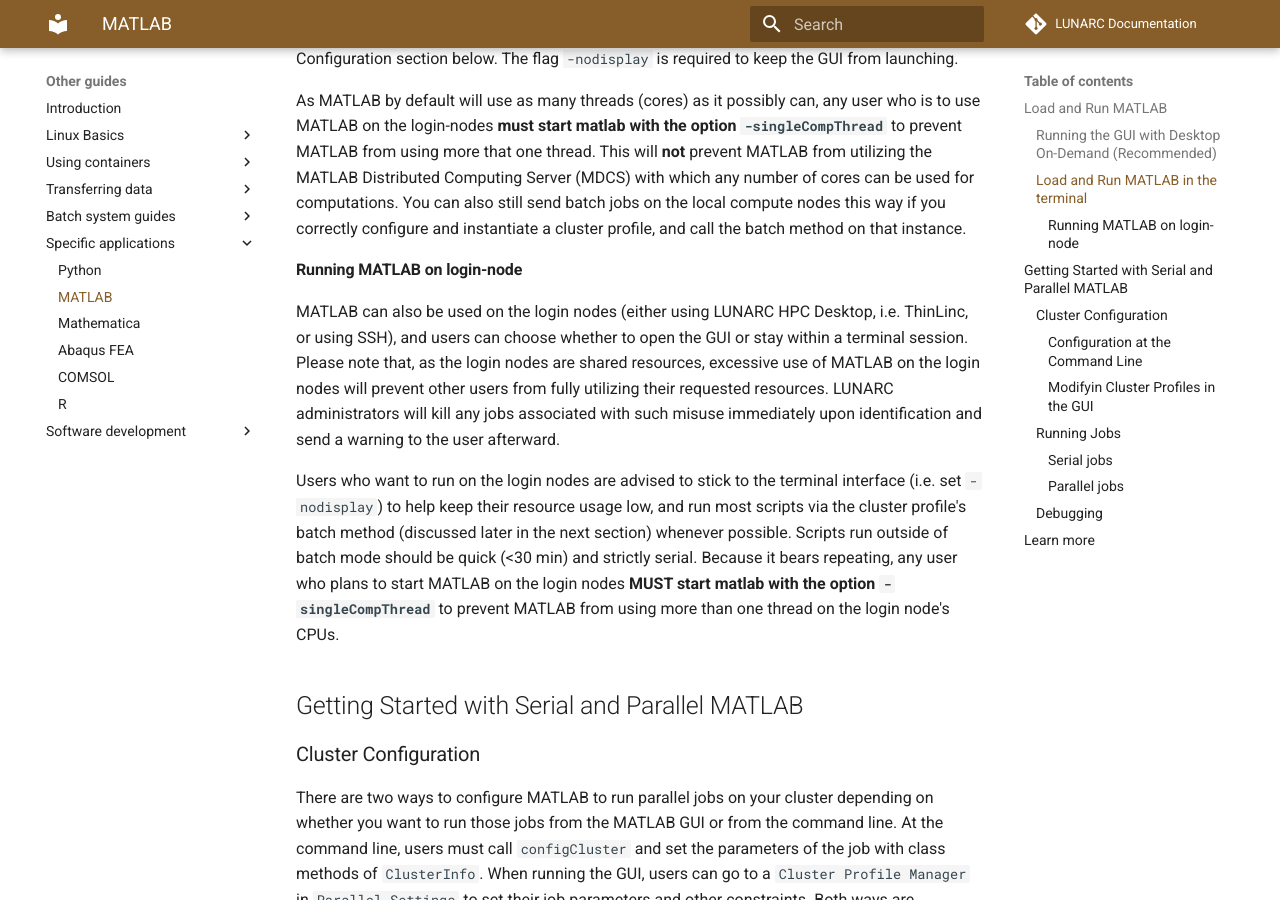
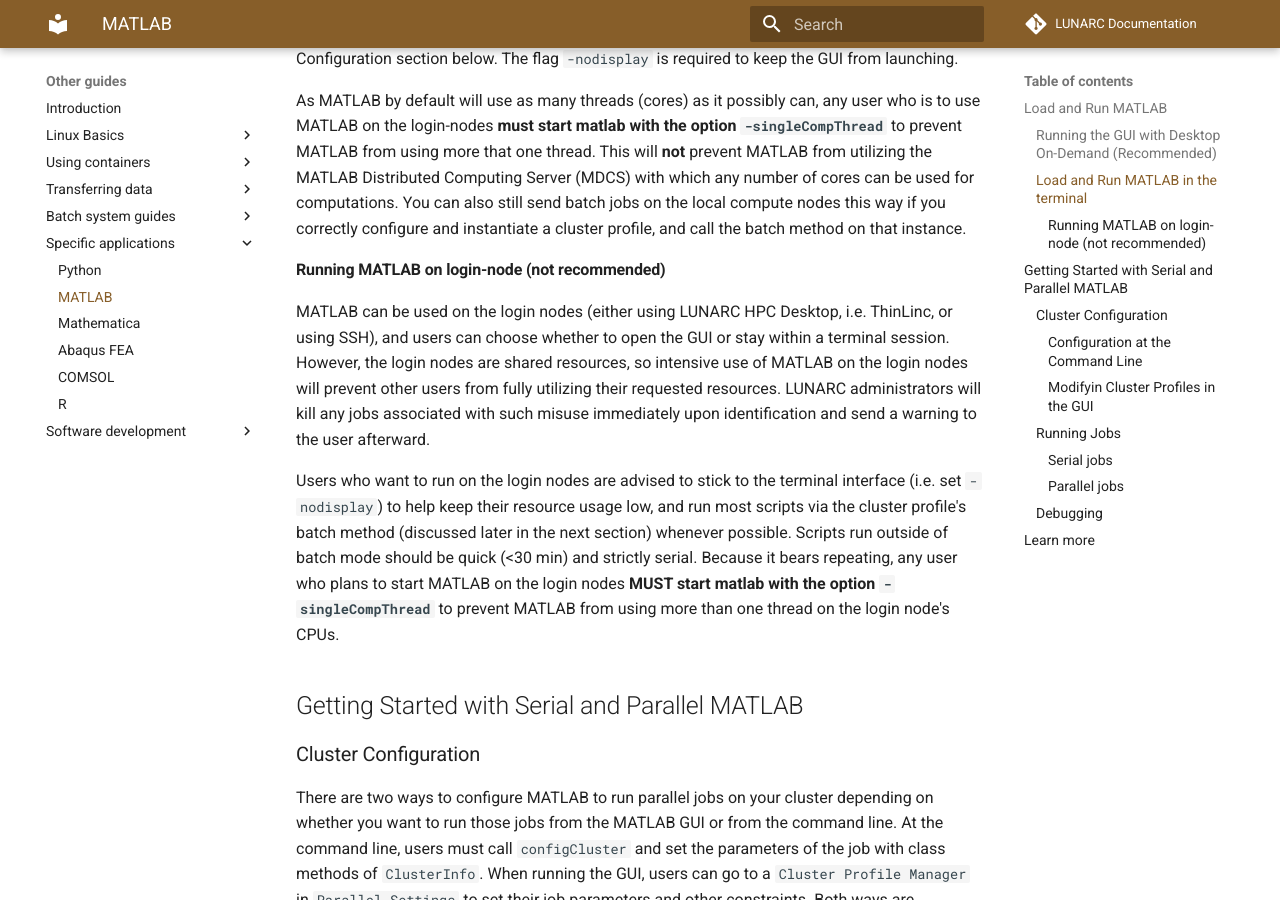
Before and after one commit to lunarc/lunarc_docs, an MkDocs documentation site: the page built from docs/guides/applications/MATLAB.md, in a window 1280 px wide and 900 px high, scrolled down 2858 px. Built offline with MkDocs 1.6.1 and Material for MkDocs 9.7.7, drawn with Linux system fonts in a browser that asks for light colours; comment, search, counter and statistics services are not loaded; some of the changed text lies outside the part shown.

Commit message:
Update MATLAB.md
fixed a formatting typo

```diff
--- a/docs/guides/applications/MATLAB.md
+++ b/docs/guides/applications/MATLAB.md
@@ -42,9 +42,9 @@
 As MATLAB by default will use as many threads (cores) as it possibly can, any user who is to use MATLAB on the login-nodes **must start matlab with the option `-singleCompThread`** to prevent MATLAB from using more that one thread.
 This will **not** prevent MATLAB from utilizing the MATLAB Distributed Computing Server (MDCS) with which any number of cores can be used for computations. You can also still send batch jobs on the local compute nodes this way if you correctly configure and instantiate a cluster profile, and call the batch method on that instance.
 
-#### Running MATLAB on login-node
+#### Running MATLAB on login-node (not recommended)
 
-MATLAB can also be used on the login nodes (either using LUNARC HPC Desktop, i.e. ThinLinc, or using SSH), and users can choose whether to open the GUI or stay within a terminal session. Please note that, as the login nodes are shared resources, excessive use of MATLAB on the login nodes will prevent other users from fully utilizing their requested resources. LUNARC administrators will kill any jobs associated with such misuse immediately upon identification and send a warning to the user afterward.
+MATLAB can be used on the login nodes (either using LUNARC HPC Desktop, i.e. ThinLinc, or using SSH), and users can choose whether to open the GUI or stay within a terminal session. However, the login nodes are shared resources, so intensive use of MATLAB on the login nodes will prevent other users from fully utilizing their requested resources. LUNARC administrators will kill any jobs associated with such misuse immediately upon identification and send a warning to the user afterward.
 
 Users who want to run on the login nodes are advised to stick to the terminal interface (i.e. set `-nodisplay`) to help keep their resource usage low, and run most scripts via the cluster profile's batch method (discussed later in the next section) whenever possible. Scripts run outside of batch mode should be quick (<30 min) and strictly serial. Because it bears repeating, any user who plans to start MATLAB on the login nodes **MUST start matlab with the option `-singleCompThread`** to prevent MATLAB from using more than one thread on the login node's CPUs.
 
@@ -124,6 +124,7 @@
 ![Code example](../../images/Matlab-ParallelToolboxPrefs.png "Preferences")
 
 In the `Cluster Profile Manager`, the editor will let you set or modify:
+
 * the name of the profile
 * the default number of workers (the total number of processes **minus 1**)
 * the default working directory for the job
```
Also changed, not shown: other parts of docs/guides/applications/MATLAB.md (+1 -1 lines).
